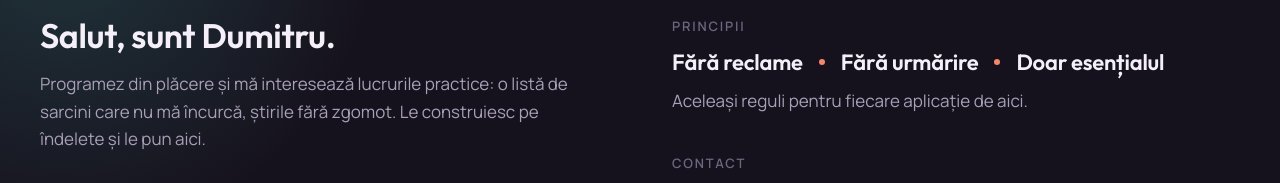
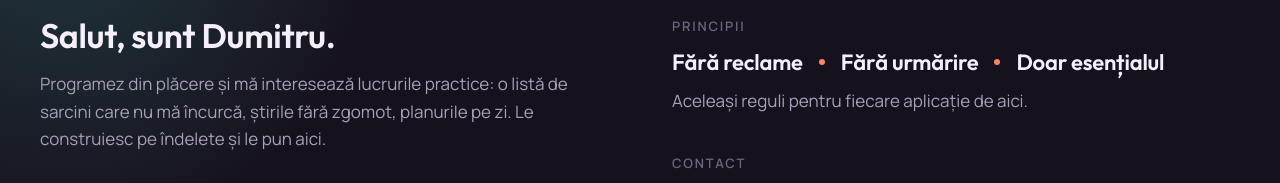
Before and after one commit to Individul/portofoliu, a plain HTML site: page index.html in a window 1280 px wide. Shown: the part 1017-1200 px from the top of the page. Drawn offline with Linux system fonts and the light colour scheme.

Commit message:
Despre: mentioneaza planurile pe zi (Notite)
Co-Authored-By: Claude Fable 5.1 <noreply@anthropic.com>

```diff
--- a/index.html
+++ b/index.html
@@ -209,7 +209,7 @@
     <section class="about" id="despre">
       <div class="about-text">
         <h2>Salut, sunt Dumitru.</h2>
-        <p>Programez din plăcere și mă interesează lucrurile practice: o listă de sarcini care nu mă încurcă, știrile fără zgomot. Le construiesc pe îndelete și le pun aici.</p>
+        <p>Programez din plăcere și mă interesează lucrurile practice: o listă de sarcini care nu mă încurcă, știrile fără zgomot, planurile pe zi. Le construiesc pe îndelete și le pun aici.</p>
       </div>
       <div class="contact">
         <div class="contact-block">
```
